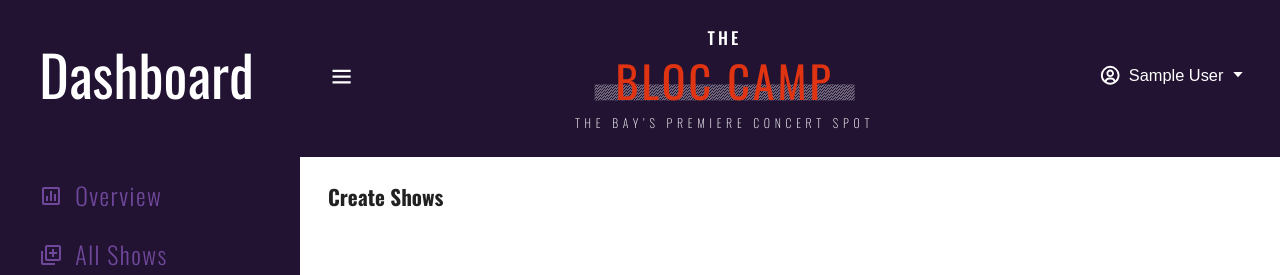
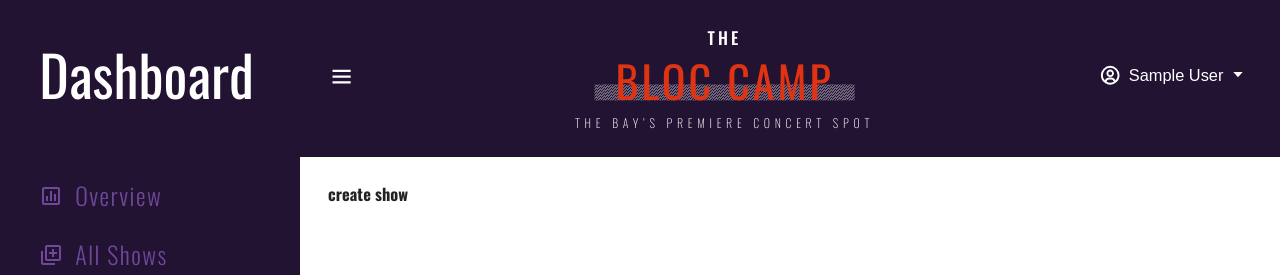
Before and after one commit to SutheeDev/The-Bloc-Camp, a React (Create React App) app in the folder client/: page /admin-dashboard/create-show in a window 1280 px wide. Shown: the top 275 px of the page. Built offline with nearby package versions, Linux system fonts and the light colour scheme; sample sign-in values are in the browser's storage.

Commit message:
initial setup for CreateShow page

```diff
--- a/client/src/pages/dashboard/CreateShow.js
+++ b/client/src/pages/dashboard/CreateShow.js
@@ -1,9 +1,30 @@
 import styled from "styled-components";
+import { useAppContext } from "../../context/appContext";
+import { FormRow, Message } from "../../components";
 
 const CreateShow = () => {
+  const { handleInputChange, showMessage } = useAppContext();
+
+  const handleInput = (e) => {
+    const name = e.target.name;
+    const value = e.target.value;
+    handleInputChange({ name, value });
+  };
+
+  const handleSubmit = (e) => {
+    e.preventDefault();
+    console.log("Create Show");
+  };
+
   return (
     <Wrapper>
-      <h2>Create Shows</h2>
+      <form className="form" onSubmit={handleSubmit}>
+        <h3 className="form-title">create show</h3>
+        {showMessage && <Message />}
+        <div className="form-content">
+          <div className="form-row-content"></div>
+        </div>
+      </form>
     </Wrapper>
   );
 };
```
